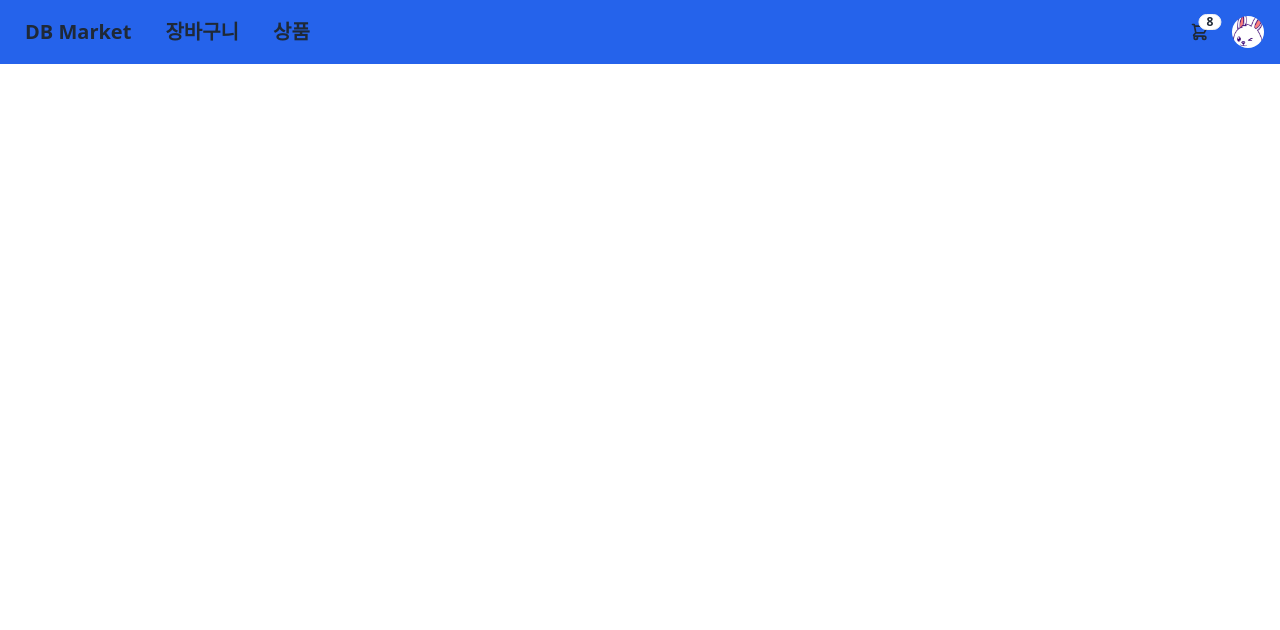
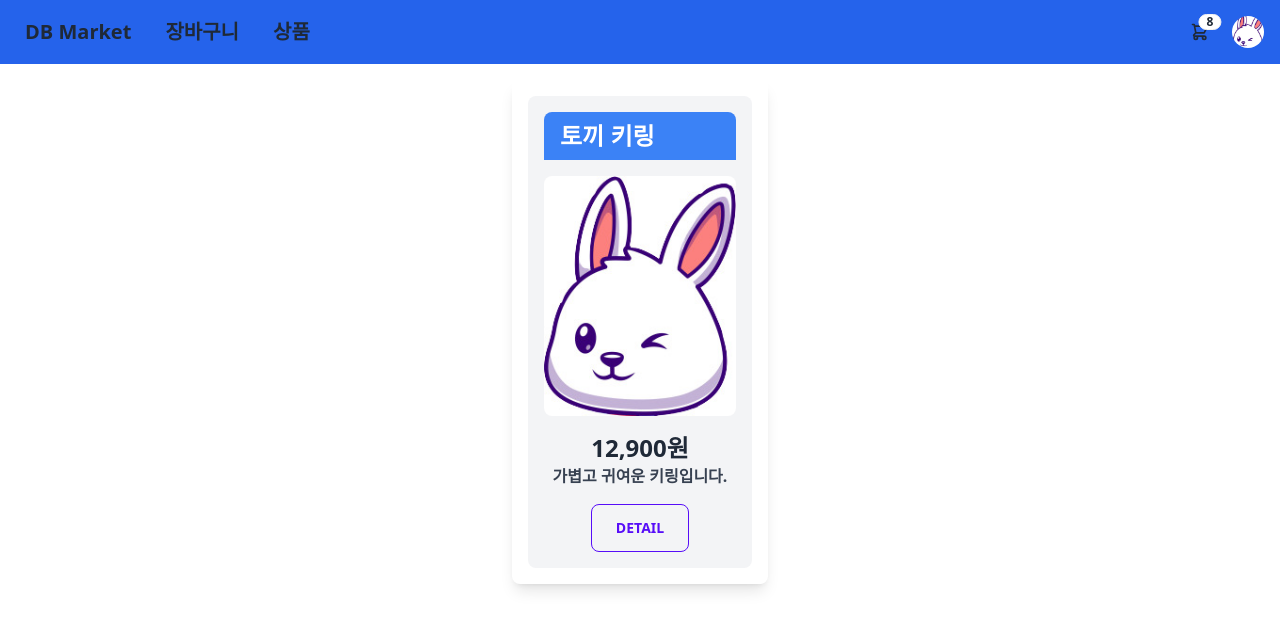
Before and after one commit to fbehddn/shoppingMall, a React (Create React App) app in the folder frontend/: page /product-detail in a window 1280 px wide. Shown: the top 630 px of the page. Built offline with nearby package versions, Linux system fonts and the light colour scheme.

Commit message:
feat: product, product-detail 컴포넌트 추가

```diff
--- a/frontend/package.json
+++ b/frontend/package.json
@@ -9,6 +9,7 @@
     "daisyui": "^3.9.2",
     "react": "^18.2.0",
     "react-dom": "^18.2.0",
+    "react-router-dom": "^6.16.0",
     "react-scripts": "5.0.1",
     "web-vitals": "^2.1.4"
   },
--- a/frontend/src/App.js
+++ b/frontend/src/App.js
@@ -1,9 +1,16 @@
+import React from "react";
+// import { Routes, Route } from "react-router-dom";
+
 import Navbar from "./components/Navbar";
+import Product from "./components/Product";
+// import ProductDetail from "./components/Product-detail";
 
 const App = () => {
   return (
     <>
       <Navbar />
+      <Product />
+      {/* <Route path="/product-detail" element={<ProductDetail />} /> */}
     </>
   );
 };
--- a/frontend/src/components/Navbar.js
+++ b/frontend/src/components/Navbar.js
@@ -7,10 +7,10 @@ const Navbar = () => {
         <a href="/" className="btn btn-ghost normal-case text-xl">
           DB Market
         </a>
-        <a href="/" className="btn btn-ghost normal-case text-xl">
+        <a href="/cart" className="btn btn-ghost normal-case text-xl">
           장바구니
         </a>
-        <a href="/" className="btn btn-ghost normal-case text-xl">
+        <a href="/product" className="btn btn-ghost normal-case text-xl">
           상품
         </a>
       </div>
--- /dev/null
+++ b/frontend/src/components/Product-detail.js
@@ -0,0 +1,24 @@
+import React from "react";
+
+const ProductDetail = (props) => {
+  return (
+    <div className="flex justify-center items-center h-screen">
+      <div className="text-center">
+        <img
+          src={props.productData.image}
+          alt="product"
+          className="mx-auto rounded-lg w-1/2"
+        />
+        <h1 className="text-2xl font-semibold mt-4">
+          {props.productData.name}
+        </h1>
+        <h2 className="text-xl font-semibold mt-2">
+          {props.productData.price}
+        </h2>
+        <p className="text-gray-700 mt-2">{props.productData.description}</p>
+      </div>
+    </div>
+  );
+};
+
+export default ProductDetail;
--- /dev/null
+++ b/frontend/src/components/Product.js
@@ -0,0 +1,53 @@
+import React, { useState } from "react";
+import image from "../assets/chatbot.jpg";
+import ProductDetail from "../components/Product-detail";
+
+const Product = () => {
+  const [showDetail, setShowDetail] = useState(false);
+
+  const productData = {
+    name: "토끼 키링",
+    price: "12,900원",
+    description: "가볍고 귀여운 키링입니다.",
+    image: image,
+  };
+
+  const handleDetailClick = () => {
+    setShowDetail(true);
+  };
+
+  return (
+    <div className="flex justify-evenly font-semibold">
+      <div className="w-1/5 mx-auto mt-4 p-4 rounded-lg shadow-lg">
+        <article className="bg-gray-100 p-4 rounded-lg">
+          <header className="bg-blue-500 text-white text-2xl py-2 px-4 rounded-t-lg">
+            <h1 className="font-semibold">{productData.name}</h1>
+          </header>
+          <div className="py-4">
+            <img
+              src={productData.image}
+              alt="product"
+              className="mx-auto rounded-lg w-max"
+            />
+          </div>
+          <div className="text-center">
+            <h2 className="text-2xl font-semibold">{productData.price}</h2>
+            <p className="text-gray-700">{productData.description}</p>
+          </div>
+          <div className="text-center mt-4">
+            <button
+              className="px-6 py-2 btn btn-outline btn-primary"
+              onClick={handleDetailClick}
+            >
+              Detail
+            </button>
+          </div>
+        </article>
+      </div>
+
+      {showDetail && <ProductDetail productData={productData} />}
+    </div>
+  );
+};
+
+export default Product;
```
Also changed, not shown: 1 other file (tests, documents, lock files or other folders).
